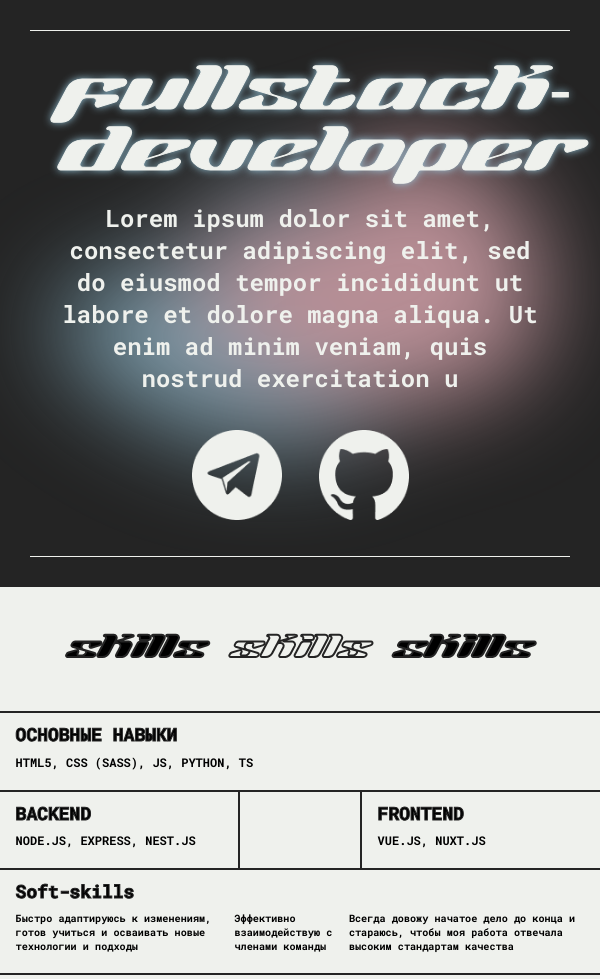
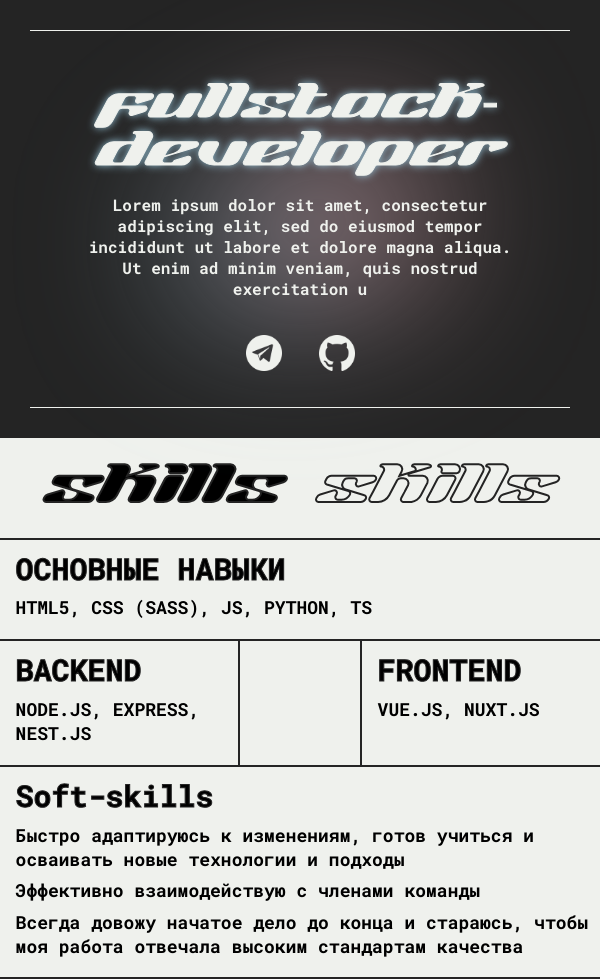
Before and after one commit to pawwvw/portfolio, a plain HTML site: page index.html in a window 600 px wide. Drawn offline with Linux system fonts and the light colour scheme.

Commit message:
адаптация секции 2

```diff
--- a/index.html
+++ b/index.html
@@ -14,7 +14,8 @@
     <div class="section one">
         <span class="line head"></span>
         <h1>
-            fullstack-developer
+            fullstack-
+            developer
         </h1>
         <p>Lorem ipsum dolor sit amet, consectetur adipiscing elit, sed do eiusmod tempor incididunt ut labore et dolore
             magna aliqua. Ut enim ad minim veniam, quis nostrud exercitation u</p>
@@ -27,9 +28,9 @@
     </div>
     <div class="section two">
         <header class="section2-header desk-dev">
-            <h1>skills</h1>
+            <h1 class="header-skill1">skills</h1>
             <h1 class="header-skill2">skills</h1>
-            <h1>skills</h1>
+            <h1 class="header-skill3">skills</h1>
         </header>
         <div class="section1">
             <h1>основные навыки</h1>
--- a/styles/section1.sass
+++ b/styles/section1.sass
@@ -4,7 +4,7 @@ $base-font: "BICRO"
 $secondary-font: "MONO"
 $base-blue: #A0D2E8
 
-@media (min-width: 1200px)
+@media (min-width: 900px)
   .section.one
     h1
       width: 61vw
@@ -21,7 +21,7 @@ $base-blue: #A0D2E8
       height: 28.5vw
       filter: blur(105px)
 
-@media (min-width: 768px) and (max-width: 1200px)
+@media (min-width: 500px) and (max-width: 900px)
   .section.one
     h1
       width: 71vw
@@ -36,9 +36,9 @@ $base-blue: #A0D2E8
     .background-oblako
       width: 42.8vw
       height: 28.5vw
-      filter: blur(105px)
+      filter: blur(80px)
 
-@media (max-width: 768px)
+@media (max-width: 500px)
   .section.one
     h1
       width: 80vw
@@ -50,7 +50,7 @@ $base-blue: #A0D2E8
       font-size: 4vw
     .soc-block
       img
-        width: 15vw
+        width: 12vw
     .background-oblako
       width: 80.8vw
       height: 50.5vw
@@ -75,6 +75,7 @@ $base-blue: #A0D2E8
     animation: anim_header 0.8s ease
     text-align: center
     z-index: 2
+    width: 100%
     margin-bottom: 17px
     font-family: $base-font
     color: $base-color-light
--- a/styles/section2.sass
+++ b/styles/section2.sass
@@ -92,11 +92,12 @@ $base-blue: #A0D2E8
 
 
 
-@media (min-width: 320px)
+@media (min-width: 600px)
   .section.two
     header
       font-size: 5.3vw
       gap: 4vw
+      padding: 3.8vw
     .section3
       h1
         margin: 1.5vw 0 1.3vw 2.6vw
@@ -140,3 +141,57 @@ $base-blue: #A0D2E8
           margin-left: 2.6vw
           margin-bottom: 3.3vw
           font-size: 2vw
+
+@media (max-width: 600px)
+  .section.two
+    header
+      font-size: 9vw
+      gap: 6vw
+      padding: 3.8vw
+      .header-skill3
+        display: none
+    .section3
+      h1
+        margin: 1.5vw 0 1.3vw 2.6vw
+        font-size: 5vw
+      .text-block
+        margin-bottom: 3.3vw
+        margin-left: 2.6vw
+        font-size: 3vw
+        gap: 1.25vw
+        flex-direction: column
+
+    .section1
+      h1
+        margin: 1.5vw 0 1.3vw 2.6vw
+        font-size: 5vw
+      p
+        margin-left: 2.6vw
+        margin-bottom: 3.3vw
+        font-size: 3vw
+    .section2
+      text-transform: uppercase
+      border-bottom: 2px solid $base-color-dark
+      display: flex
+      .block1
+        width: 40vw
+        border-right: 2px solid $base-color-dark
+        h1
+          margin: 1.5vw 0 1.3vw 2.6vw
+          font-size: 5vw
+        p
+          margin-left: 2.6vw
+          margin-bottom: 3.3vw
+          font-size: 3vw
+      .block2
+        width: 20vw
+      .block3
+        width: 40vw
+        border-left: 2px solid $base-color-dark
+        h1
+          margin: 1.5vw 0 1.3vw 2.6vw
+          font-size: 5vw
+        p
+          margin-left: 2.6vw
+          margin-bottom: 3.3vw
+          font-size: 3vw
```
Also changed, not shown: styles/section1.css, styles/section2.css, 2 other files.
